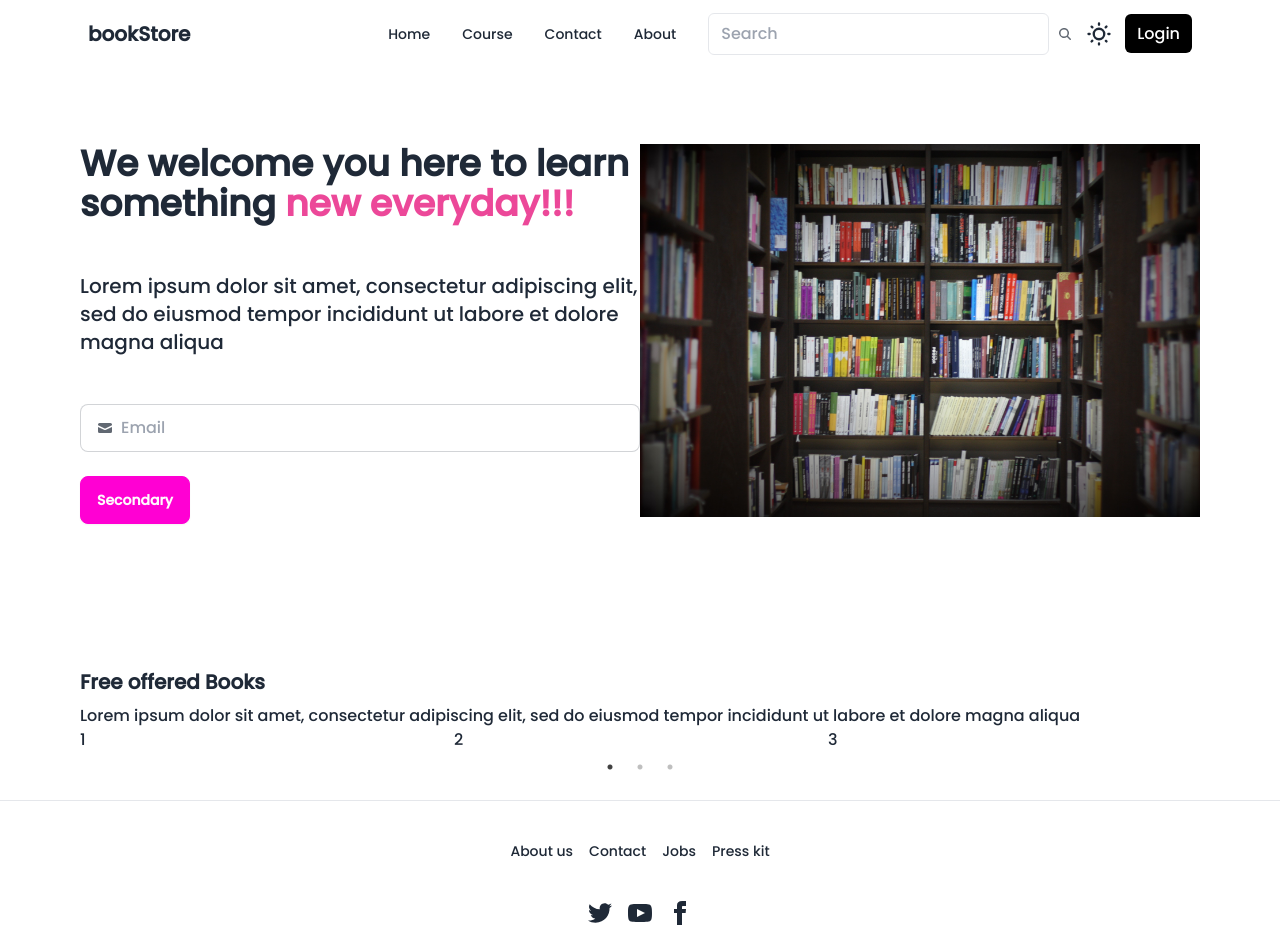
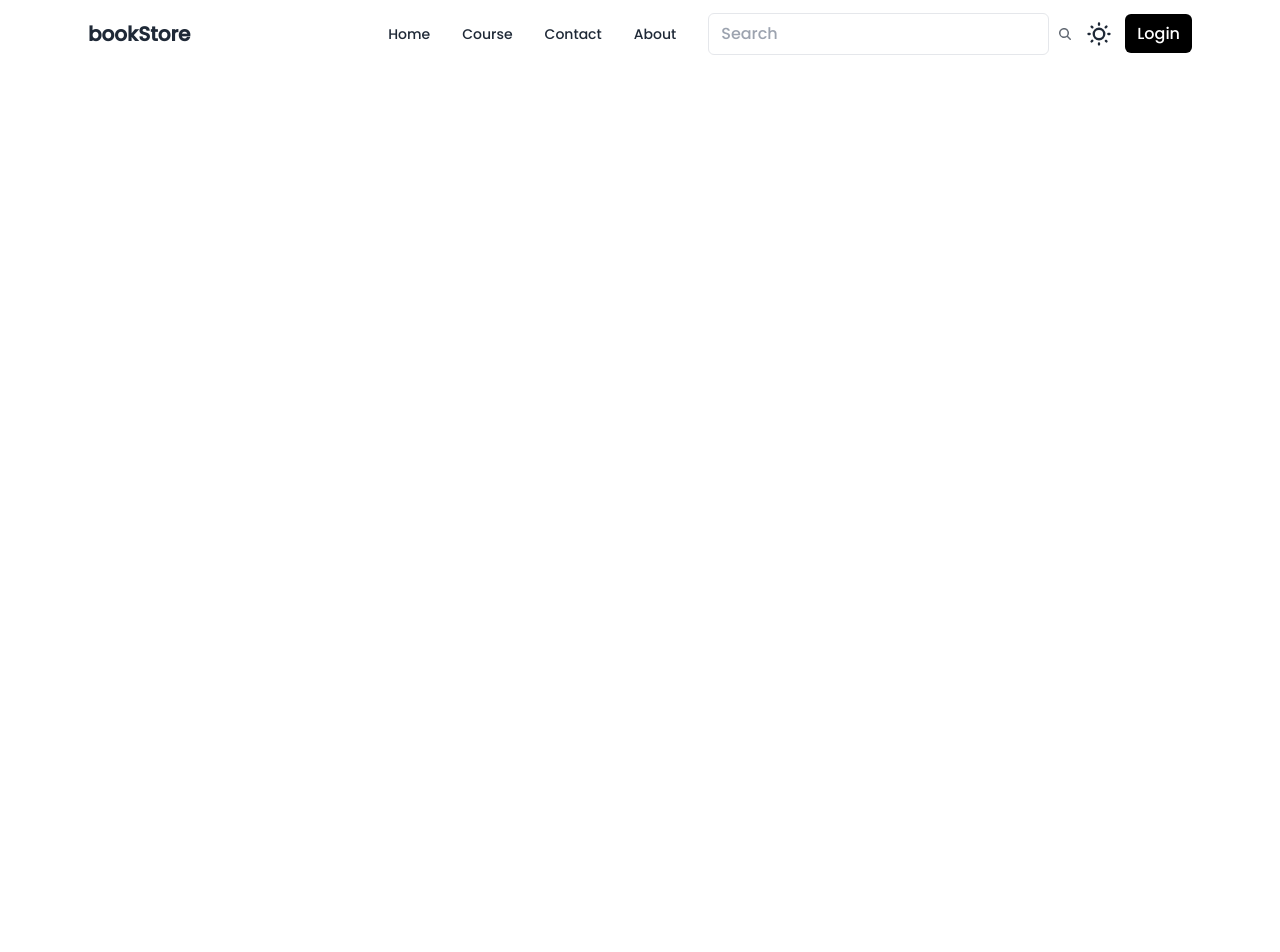
Before and after one commit to Shravyasri1703/Web_Project, a React (Vite) app in the folder Frontend/: page / in a window 1280 px wide. Shown: the top 952 px of the page. After the commit the page ends 800 px from the top, so only its background shows below. Built offline with nearby package versions, Linux system fonts and the light colour scheme.

Commit message:
Revert "feat: free books section"

```diff
--- a/Frontend/package.json
+++ b/Frontend/package.json
@@ -11,9 +11,7 @@
   },
   "dependencies": {
     "react": "^18.2.0",
-    "react-dom": "^18.2.0",
-    "react-slick": "^0.30.2",
-    "slick-carousel": "^1.8.1"
+    "react-dom": "^18.2.0"
   },
   "devDependencies": {
     "@types/react": "^18.2.66",
--- a/Frontend/public/lists.json
+++ /dev/null
@@ -1,46 +0,0 @@
-[
-    {
-        "id": 1,
-        "name": "Leo Tolstoy",
-        "title": "War & Peace",
-        "price": 0,
-        "category": "Free",
-        "image": "https://m.media-amazon.com/images/I/71wXZB-VtBL._AC_UF1000,1000_QL80_.jpg"
-    },
-
-    {
-        "id": 2,
-        "name": "H.C. Verma",
-        "title": "Concepts of Physics",
-        "price": 180,
-        "category": "Science",
-        "image": "https://qph.cf2.quoracdn.net/main-qimg-2203cc888d8e62e5a41891e61046bae3-lq"
-    },
-
-    {
-        "id": 3,
-        "name": "Walter Isaacson",
-        "title": "Steve Jobs",
-        "price": 0,
-        "category": "Free",
-        "image": "https://m.media-amazon.com/images/I/71PTAp96xLL._AC_UF1000,1000_QL80_.jpg"
-    },
-
-    {
-        "id": 4,
-        "name": "Stephen Hawking",
-        "title": "Theory of Everything",
-        "price": 0,
-        "category": "Free",
-        "image": "https://m.media-amazon.com/images/I/61+XjZPGIZL._AC_UF1000,1000_QL80_.jpg"
-    },
-
-    {
-        "id": 5,
-        "name": "J. Sai Deepak",
-        "title": "India that is Bharat",
-        "price": 300,
-        "category": "History and Geopolitics",
-        "image": "https://m.media-amazon.com/images/I/81qiBQl89PL._AC_UF1000,1000_QL80_.jpg"
-    }
-]
--- a/Frontend/src/App.jsx
+++ b/Frontend/src/App.jsx
@@ -1,17 +1,9 @@
 import React from 'react'
 import Navbar from './components/Navbar'
-import Banner from './components/Banner'
-import Footer from './components/Footer'
-import FreeBooks from './components/FreeBooks'
 
 const App = () => {
   return (
-    <>
     <Navbar/>
-    <Banner/>
-    <FreeBooks/>
-    <Footer/>
-    </>
   )
 }
 
--- a/Frontend/src/components/Banner.jsx
+++ /dev/null
@@ -1,34 +0,0 @@
-import React from "react";
-import banner from '/banner.jpg'
-
-const Banner = () => {
-  return (
-    <>
-      <div className="max-w-screen-2xl container mx-auto md:px-20 px-4 flex flex-col md:flex-row my-36">
-        <div className="order-2 md:order-1 w-full md:w-1/2">
-          <div className="space-y-12">
-            <h1 className="text-4xl font-bold">
-              We welcome you here to learn something{" "}
-              <span className="text-pink-500">new everyday!!!</span>
-            </h1>
-            <p className="text-xl">
-              Lorem ipsum dolor sit amet, consectetur adipiscing elit, sed do
-              eiusmod tempor incididunt ut labore et dolore magna aliqua
-            </p>
-          <label className="input input-bordered flex items-center gap-2">
-  <svg xmlns="http://www.w3.org/2000/svg" viewBox="0 0 16 16" fill="currentColor" className="w-4 h-4 opacity-70"><path d="M2.5 3A1.5 1.5 0 0 0 1 4.5v.793c.026.009.051.02.076.032L7.674 8.51c.206.1.446.1.652 0l6.598-3.185A.755.755 0 0 1 15 5.293V4.5A1.5 1.5 0 0 0 13.5 3h-11Z" /><path d="M15 6.954 8.978 9.86a2.25 2.25 0 0 1-1.956 0L1 6.954V11.5A1.5 1.5 0 0 0 2.5 13h11a1.5 1.5 0 0 0 1.5-1.5V6.954Z" /></svg>
-  <input type="text" className="grow" placeholder="Email" />
-</label>
-          </div>
-        <button className="btn mt-6 btn-secondary">Secondary</button>
-        </div>
-
-        <div className="order-1 w-full md:w-1/2">
-          <img src={banner} className="w-85 h-85" alt="" />
-        </div>
-      </div>
-    </>
-  );
-};
-
-export default Banner;
--- a/Frontend/src/components/Footer.jsx
+++ /dev/null
@@ -1,59 +0,0 @@
-import React from "react";
-
-const Footer = () => {
-  return (
-    <div className="mt-12">
-      <hr />
-      <footer className="footer footer-center p-10 text-base-content rounded">
-        <nav className="grid grid-flow-col gap-4">
-          <a className="link link-hover">About us</a>
-          <a className="link link-hover">Contact</a>
-          <a className="link link-hover">Jobs</a>
-          <a className="link link-hover">Press kit</a>
-        </nav>
-        <nav>
-          <div className="grid grid-flow-col gap-4">
-            <a>
-              <svg
-                xmlns="http://www.w3.org/2000/svg"
-                width="24"
-                height="24"
-                viewBox="0 0 24 24"
-                className="fill-current"
-              >
-                <path d="M24 4.557c-.883.392-1.832.656-2.828.775 1.017-.609 1.798-1.574 2.165-2.724-.951.564-2.005.974-3.127 1.195-.897-.957-2.178-1.555-3.594-1.555-3.179 0-5.515 2.966-4.797 6.045-4.091-.205-7.719-2.165-10.148-5.144-1.29 2.213-.669 5.108 1.523 6.574-.806-.026-1.566-.247-2.229-.616-.054 2.281 1.581 4.415 3.949 4.89-.693.188-1.452.232-2.224.084.626 1.956 2.444 3.379 4.6 3.419-2.07 1.623-4.678 2.348-7.29 2.04 2.179 1.397 4.768 2.212 7.548 2.212 9.142 0 14.307-7.721 13.995-14.646.962-.695 1.797-1.562 2.457-2.549z"></path>
-              </svg>
-            </a>
-            <a>
-              <svg
-                xmlns="http://www.w3.org/2000/svg"
-                width="24"
-                height="24"
-                viewBox="0 0 24 24"
-                className="fill-current"
-              >
-                <path d="M19.615 3.184c-3.604-.246-11.631-.245-15.23 0-3.897.266-4.356 2.62-4.385 8.816.029 6.185.484 8.549 4.385 8.816 3.6.245 11.626.246 15.23 0 3.897-.266 4.356-2.62 4.385-8.816-.029-6.185-.484-8.549-4.385-8.816zm-10.615 12.816v-8l8 3.993-8 4.007z"></path>
-              </svg>
-            </a>
-            <a>
-              <svg
-                xmlns="http://www.w3.org/2000/svg"
-                width="24"
-                height="24"
-                viewBox="0 0 24 24"
-                className="fill-current"
-              >
-                <path d="M9 8h-3v4h3v12h5v-12h3.642l.358-4h-4v-1.667c0-.955.192-1.333 1.115-1.333h2.885v-5h-3.808c-3.596 0-5.192 1.583-5.192 4.615v3.385z"></path>
-              </svg>
-            </a>
-          </div>
-        </nav>
-        <aside>
-          <p>Copyright © 2024 - All right reserved by ACME Industries Ltd</p>
-        </aside>
-      </footer>
-    </div>
-  );
-};
-
-export default Footer;
--- a/Frontend/src/components/FreeBooks.jsx
+++ /dev/null
@@ -1,89 +0,0 @@
-import React from "react";
-import "slick-carousel/slick/slick.css";
-import "slick-carousel/slick/slick-theme.css";
-import Slider from "react-slick";
-import lists from "../../public/lists.json";
-
-const FreeBooks = () => {
-  const freeBooks = lists.filter((data) => data.category === "Free");
-
-  var settings = {
-    dots: true,
-    infinite: false,
-    speed: 500,
-    slidesToShow: 3,
-    slidesToScroll: 3,
-    initialSlide: 0,
-    responsive: [
-      {
-        breakpoint: 1024,
-        settings: {
-          slidesToShow: 3,
-          slidesToScroll: 3,
-          infinite: true,
-          dots: true,
-        },
-      },
-      {
-        breakpoint: 600,
-        settings: {
-          slidesToShow: 2,
-          slidesToScroll: 2,
-          initialSlide: 2,
-        },
-      },
-      {
-        breakpoint: 480,
-        settings: {
-          slidesToShow: 1,
-          slidesToScroll: 1,
-        },
-      },
-    ],
-  };
-
-  return (
-    <>
-      <div className="max-w-screen-2xl container mx-auto md:px-20 px-4">
-        <div>
-          <h1 className="font-semibold text-xl pb-2">Free offered Books</h1>
-          <p>
-            Lorem ipsum dolor sit amet, consectetur adipiscing elit, sed do
-            eiusmod tempor incididunt ut labore et dolore magna aliqua
-          </p>
-        </div>
-
-        <div>
-          <Slider {...settings}>
-            <div>
-              <h3>1</h3>
-            </div>
-            <div>
-              <h3>2</h3>
-            </div>
-            <div>
-              <h3>3</h3>
-            </div>
-            <div>
-              <h3>4</h3>
-            </div>
-            <div>
-              <h3>5</h3>
-            </div>
-            <div>
-              <h3>6</h3>
-            </div>
-            <div>
-              <h3>7</h3>
-            </div>
-            <div>
-              <h3>8</h3>
-            </div>
-          </Slider>
-        </div>
-      </div>
-    </>
-  );
-};
-
-export default FreeBooks;
--- a/Frontend/src/components/Navbar.jsx
+++ b/Frontend/src/components/Navbar.jsx
@@ -1,21 +1,6 @@
-import React, { useEffect, useState } from "react";
+import React from "react";
 
 const Navbar = () => {
-  const [sticky, setSticky] = useState(false);
-
-  useEffect(() => {
-    const handleScroll = () => {
-      if (window.scrollY > 0) setSticky(true);
-      else setSticky(false);
-    };
-
-    window.addEventListener("scroll", handleScroll);
-
-    return () => {
-      window.removeEventListener("scroll", handleScroll);
-    };
-  }, []);
-
   const navItems = (
     <>
       <li>
@@ -35,14 +20,8 @@ const Navbar = () => {
 
   return (
     <>
-      <div
-        className={`max-w-screen-2xl container mx-auto md:px-20 px-4 fixed top-0 left-0 right-0 ${
-          sticky
-            ? "sticky-navbar shadow-md bg-base-200 duration-300 transition-all ease-in-out"
-            : ""
-        }`}
-      >
-        <div className="navbar">
+      <div className="max-w-screen-2xl container mx-auto md:px-20 px-4">
+        <div className="navbar bg-base-100">
           <div className="navbar-start">
             <div className="dropdown">
               <div
@@ -82,11 +61,7 @@ const Navbar = () => {
               {" "}
               {/* Search bar hidden for small devices */}
               <label className="flex items-center gap-2">
-                <input
-                  type="text"
-                  className="px-3 py-2 border rounded-md grow outline-none"
-                  placeholder="Search"
-                />
+                <input type="text" className="px-3 py-2 border rounded-md grow outline-none" placeholder="Search" />
                 <svg
                   xmlns="http://www.w3.org/2000/svg"
                   viewBox="0 0 16 16"
```
Also changed, not shown: Frontend/public/banner.jpg (deleted), 1 other file (tests, documents, lock files or other folders).
